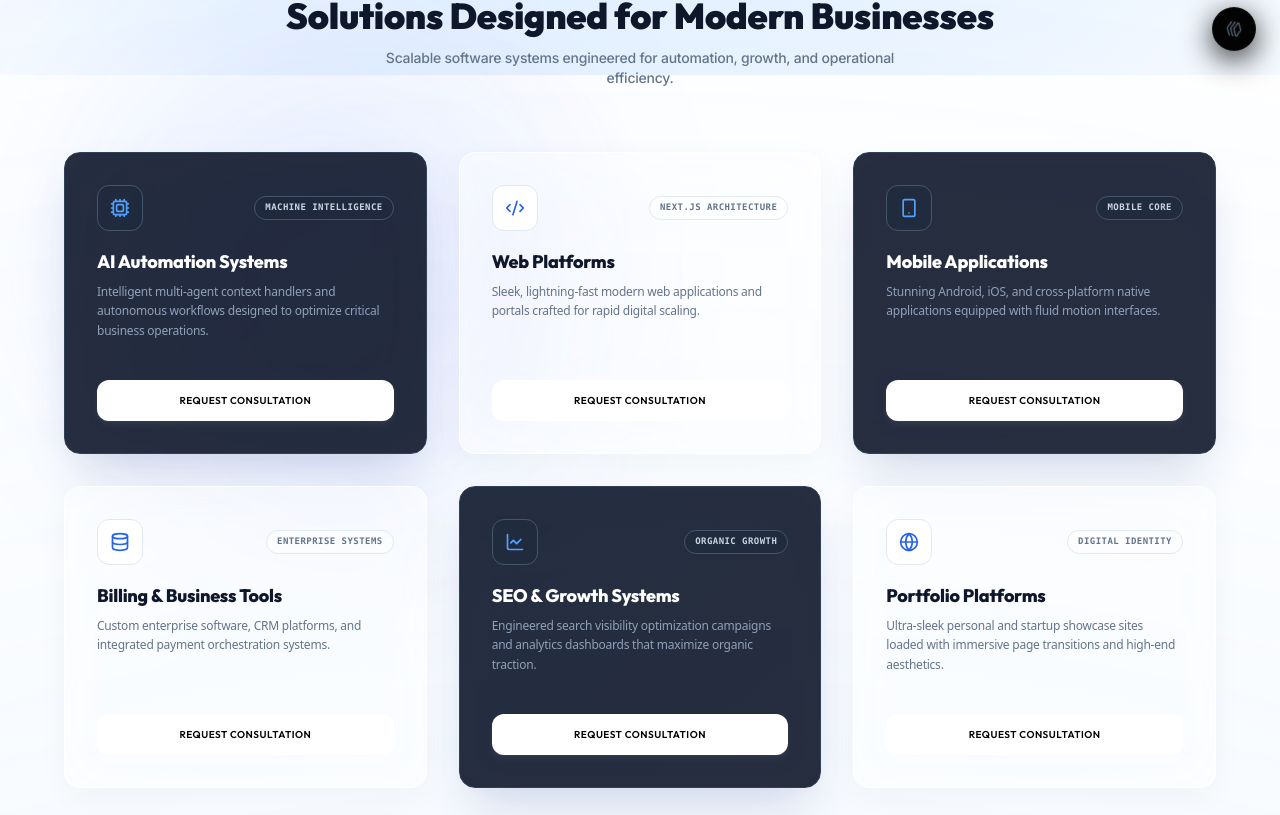
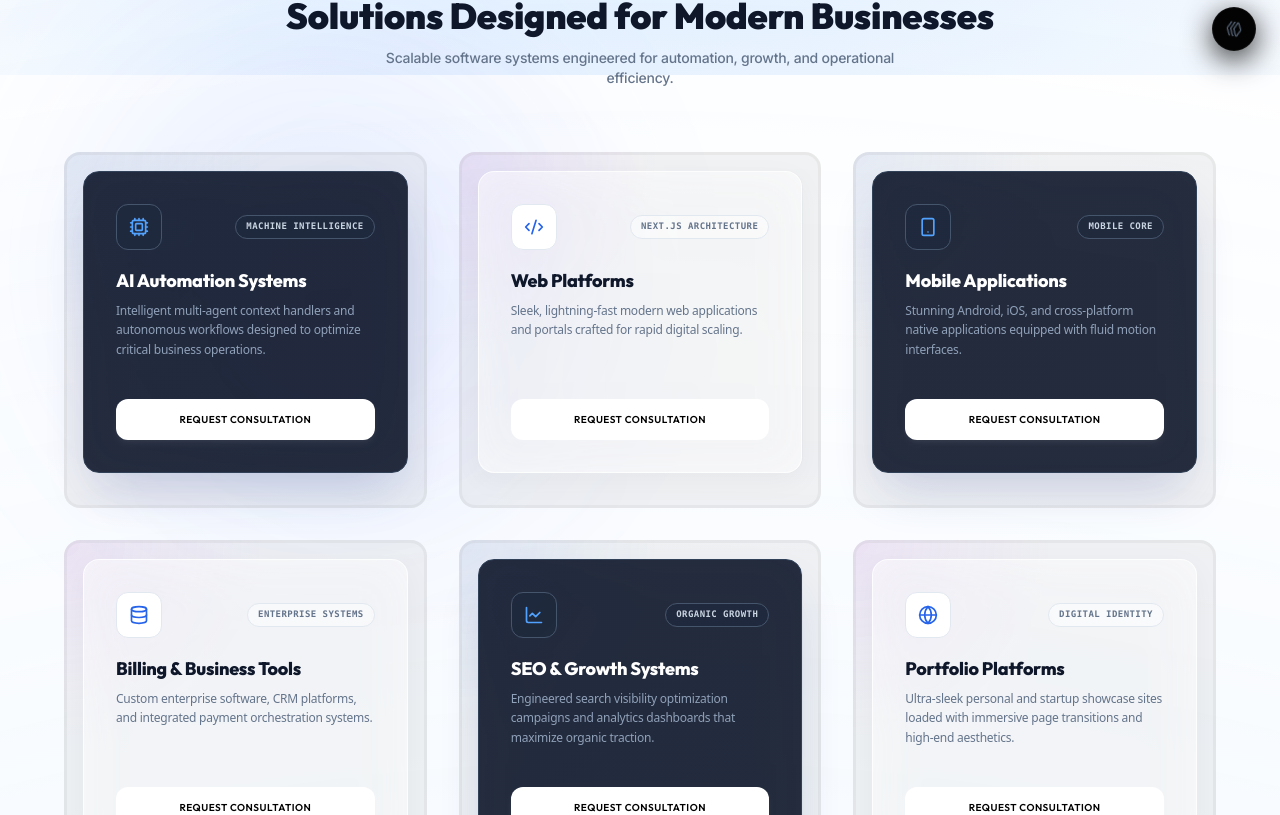
Before and after one commit to chaitu2303/CS-Vertex, a Next.js app: page / in a window 1280 px wide. Shown: the part 725-1540 px from the top of the page. Built offline with nearby package versions, Linux system fonts and the light colour scheme.

Commit message:
feat: integrate interactive GlowCard spotlight tracking into Bento solutions grid

```diff
--- a/src/components/LandingView.tsx
+++ b/src/components/LandingView.tsx
@@ -12,6 +12,7 @@
 import { QuoteView } from './QuoteView';
 import { InternshipView } from './InternshipView';
 import { FoundersSection } from './FoundersSection';
+import { GlowCard } from '@/components/ui/spotlight-card';
 
 
 export const LandingView: React.FC = () => {
@@ -141,7 +142,9 @@
                 whileInView={{ opacity: 1, y: 0 }}
                 viewport={{ once: true }}
                 transition={{ duration: 0.4, delay: idx * 0.05 }}
+                className="h-full"
               >
+                <GlowCard customSize glowColor={isDark ? 'blue' : 'purple'} className="w-full h-full p-0 border-none shadow-none bg-transparent backdrop-blur-none">
                   <div className={`p-7 md:p-8 rounded-2xl h-full flex flex-col justify-between border backdrop-blur-xl transition-all duration-300 hover:-translate-y-2 group ${
                     isDark
                       ? 'bg-gradient-to-br from-slate-900/90 to-[#0F172A]/90 border-slate-700 text-white shadow-2xl shadow-blue-900/20'
@@ -176,6 +179,7 @@
                       </Button>
                     </div>
                   </div>
+                </GlowCard>
               </motion.div>
             );
           })}
--- /dev/null
+++ b/src/components/ui/spotlight-card.tsx
@@ -0,0 +1,190 @@
+'use client';
+
+import React, { useEffect, useRef, ReactNode } from 'react';
+
+interface GlowCardProps {
+  children: ReactNode;
+  className?: string;
+  glowColor?: 'blue' | 'purple' | 'green' | 'red' | 'orange';
+  size?: 'sm' | 'md' | 'lg';
+  width?: string | number;
+  height?: string | number;
+  customSize?: boolean; // When true, ignores size prop and uses width/height or className
+}
+
+const glowColorMap = {
+  blue: { base: 220, spread: 200 },
+  purple: { base: 280, spread: 300 },
+  green: { base: 120, spread: 200 },
+  red: { base: 0, spread: 200 },
+  orange: { base: 30, spread: 200 }
+};
+
+const sizeMap = {
+  sm: 'w-48 h-64',
+  md: 'w-64 h-80',
+  lg: 'w-80 h-96'
+};
+
+const GlowCard: React.FC<GlowCardProps> = ({
+  children,
+  className = '',
+  glowColor = 'blue',
+  size = 'md',
+  width,
+  height,
+  customSize = false
+}) => {
+  const cardRef = useRef<HTMLDivElement>(null);
+  const innerRef = useRef<HTMLDivElement>(null);
+
+  useEffect(() => {
+    const syncPointer = (e: PointerEvent) => {
+      const { clientX: x, clientY: y } = e;
+
+      if (cardRef.current) {
+        cardRef.current.style.setProperty('--x', x.toFixed(2));
+        cardRef.current.style.setProperty('--xp', (x / window.innerWidth).toFixed(2));
+        cardRef.current.style.setProperty('--y', y.toFixed(2));
+        cardRef.current.style.setProperty('--yp', (y / window.innerHeight).toFixed(2));
+      }
+    };
+
+    document.addEventListener('pointermove', syncPointer);
+    return () => document.removeEventListener('pointermove', syncPointer);
+  }, []);
+
+  const { base, spread } = glowColorMap[glowColor];
+
+  // Determine sizing
+  const getSizeClasses = () => {
+    if (customSize) {
+      return ''; // Let className or inline styles handle sizing
+    }
+    return sizeMap[size];
+  };
+
+  const getInlineStyles = () => {
+    const baseStyles: React.CSSProperties & Record<string, string | number> = {
+      '--base': base,
+      '--spread': spread,
+      '--radius': '14',
+      '--border': '3',
+      '--backdrop': 'hsl(0 0% 60% / 0.12)',
+      '--backup-border': 'var(--backdrop)',
+      '--size': '200',
+      '--outer': '1',
+      '--border-size': 'calc(var(--border, 2) * 1px)',
+      '--spotlight-size': 'calc(var(--size, 150) * 1px)',
+      '--hue': 'calc(var(--base) + (var(--xp, 0) * var(--spread, 0)))',
+      backgroundImage: `radial-gradient(
+        var(--spotlight-size) var(--spotlight-size) at
+        calc(var(--x, 0) * 1px)
+        calc(var(--y, 0) * 1px),
+        hsl(var(--hue, 210) calc(var(--saturation, 100) * 1%) calc(var(--lightness, 70) * 1%) / var(--bg-spot-opacity, 0.1)), transparent
+      )`,
+      backgroundColor: 'var(--backdrop, transparent)',
+      backgroundSize: 'calc(100% + (2 * var(--border-size))) calc(100% + (2 * var(--border-size)))',
+      backgroundPosition: '50% 50%',
+      backgroundAttachment: 'fixed',
+      border: 'var(--border-size) solid var(--backup-border)',
+      position: 'relative' as const,
+      touchAction: 'none' as const,
+    };
+
+    // Add width and height if provided
+    if (width !== undefined) {
+      baseStyles.width = typeof width === 'number' ? `${width}px` : width;
+    }
+    if (height !== undefined) {
+      baseStyles.height = typeof height === 'number' ? `${height}px` : height;
+    }
+
+    return baseStyles;
+  };
+
+  const beforeAfterStyles = `
+    [data-glow]::before,
+    [data-glow]::after {
+      pointer-events: none;
+      content: "";
+      position: absolute;
+      inset: calc(var(--border-size) * -1);
+      border: var(--border-size) solid transparent;
+      border-radius: calc(var(--radius) * 1px);
+      background-attachment: fixed;
+      background-size: calc(100% + (2 * var(--border-size))) calc(100% + (2 * var(--border-size)));
+      background-repeat: no-repeat;
+      background-position: 50% 50%;
+      mask: linear-gradient(transparent, transparent), linear-gradient(white, white);
+      mask-clip: padding-box, border-box;
+      mask-composite: intersect;
+    }
+
+    [data-glow]::before {
+      background-image: radial-gradient(
+        calc(var(--spotlight-size) * 0.75) calc(var(--spotlight-size) * 0.75) at
+        calc(var(--x, 0) * 1px)
+        calc(var(--y, 0) * 1px),
+        hsl(var(--hue, 210) calc(var(--saturation, 100) * 1%) calc(var(--lightness, 50) * 1%) / var(--border-spot-opacity, 1)), transparent 100%
+      );
+      filter: brightness(2);
+    }
+
+    [data-glow]::after {
+      background-image: radial-gradient(
+        calc(var(--spotlight-size) * 0.5) calc(var(--spotlight-size) * 0.5) at
+        calc(var(--x, 0) * 1px)
+        calc(var(--y, 0) * 1px),
+        hsl(0 100% 100% / var(--border-light-opacity, 1)), transparent 100%
+      );
+    }
+
+    [data-glow] [data-glow] {
+      position: absolute;
+      inset: 0;
+      will-change: filter;
+      opacity: var(--outer, 1);
+      border-radius: calc(var(--radius) * 1px);
+      border-width: calc(var(--border-size) * 20);
+      filter: blur(calc(var(--border-size) * 10));
+      background: none;
+      pointer-events: none;
+      border: none;
+    }
+
+    [data-glow] > [data-glow]::before {
+      inset: -10px;
+      border-width: 10px;
+    }
+  `;
+
+  return (
+    <>
+      <style dangerouslySetInnerHTML={{ __html: beforeAfterStyles }} />
+      <div
+        ref={cardRef}
+        data-glow
+        style={getInlineStyles()}
+        className={`
+          ${getSizeClasses()}
+          ${!customSize ? 'aspect-[3/4]' : ''}
+          rounded-2xl
+          relative
+          grid
+          grid-rows-[1fr_auto]
+          shadow-[0_1rem_2rem_-1rem_black]
+          p-4
+          gap-4
+          backdrop-blur-[5px]
+          ${className}
+        `}
+      >
+        <div ref={innerRef} data-glow></div>
+        {children}
+      </div>
+    </>
+  );
+};
+
+export { GlowCard };
```
Lines whose indentation alone changed are shown as unchanged.
